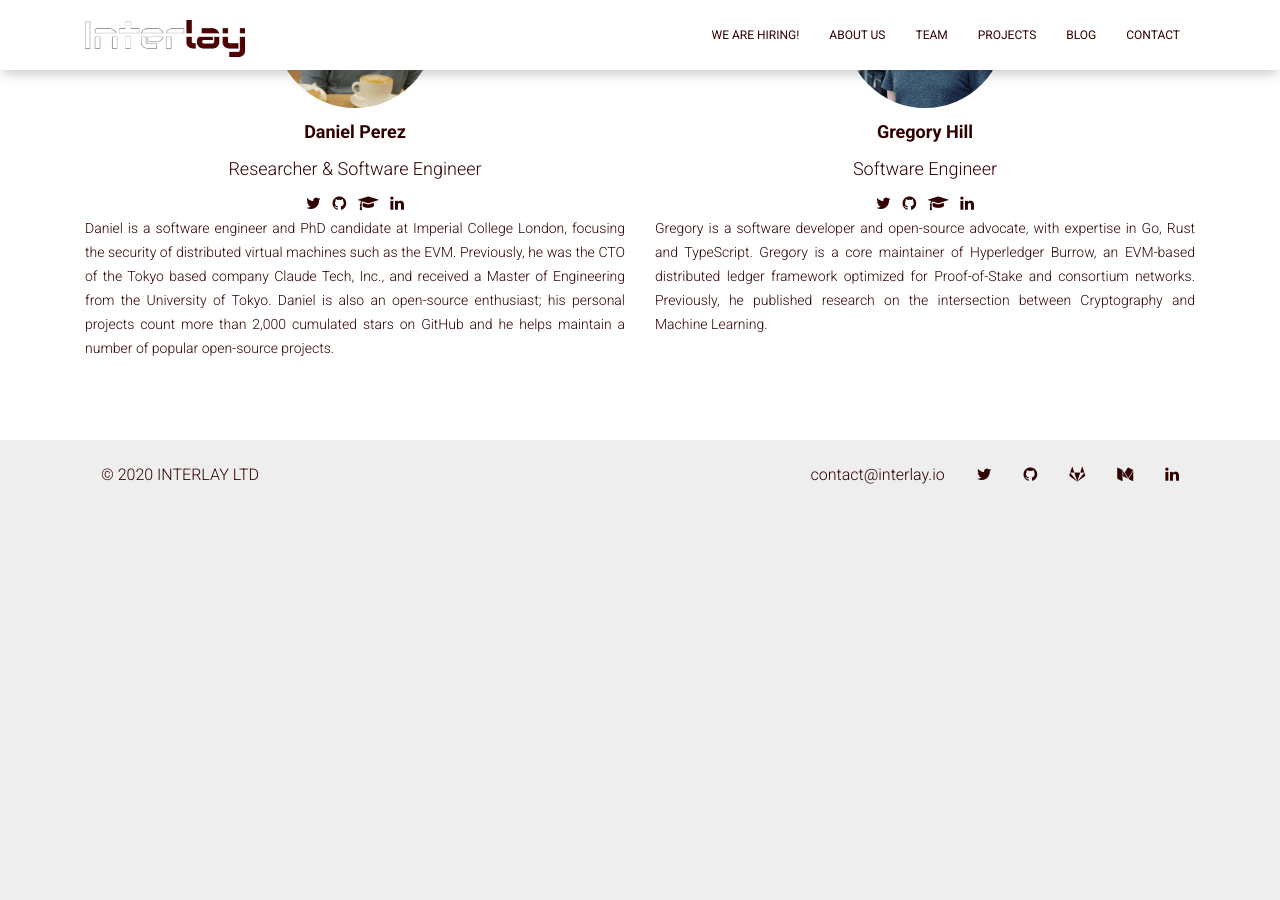
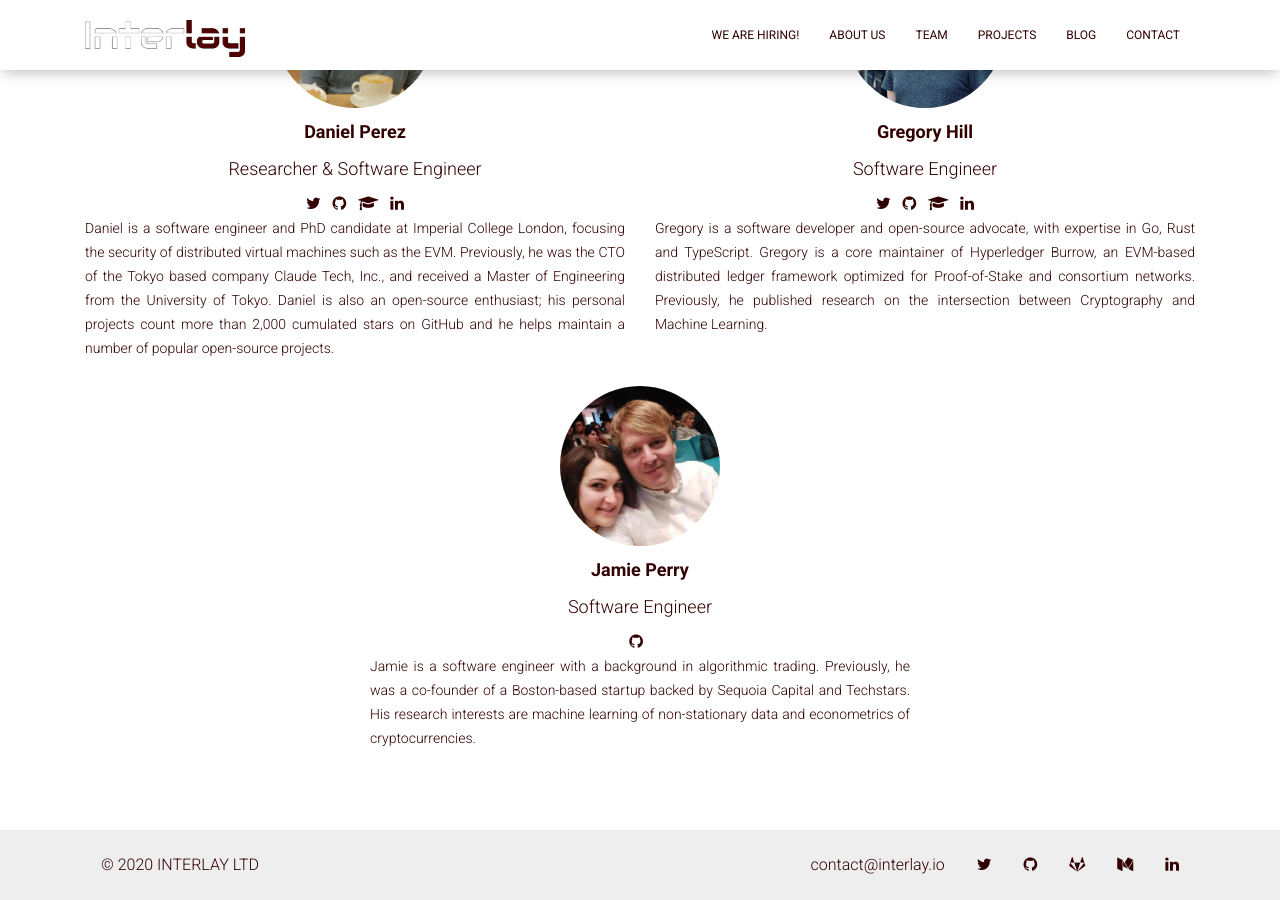
Before and after one commit to interlay/archive-interlay.github.io, a Jekyll site: the page built from team.md, in a window 1280 px wide and 900 px high, scrolled down 1224 px. Built offline with Jekyll 4.4.1, drawn with Linux system fonts in a browser that asks for light colours; before the commit the page ends 1734 px from its top, so only the background shows below that.

Commit message:
added Jamie

```diff
--- a/team.md
+++ b/team.md
@@ -105,6 +105,19 @@ tags: [team]
            Gregory is a software developer and open-source advocate, with expertise in Go, Rust and TypeScript. Gregory is a core maintainer of Hyperledger Burrow, an EVM-based distributed ledger framework optimized for Proof-of-Stake and consortium networks. Previously, he published research on the intersection between Cryptography and Machine Learning.
           </p>
         </div>
+          <div class="offset-md-3 col-md-6 text-center margin-top-small">
+          <a href="https://jaupe.github.io/" target="__blank">
+          <img class="profile-image u-round profile-image" src="/../assets/img/profile/jamie.jpeg" alt="Jamie">
+            <h4><b>Jamie Perry</b></h4>
+          </a>
+          <h4>Software Engineer</h4>
+          <a class="" href="https://github.com/jaupe" target="_blank">
+            <i class="fa fa-github"></i>
+          </a>&nbsp;
+          <p class="text-justify">
+          Jamie is a software engineer with a background in algorithmic trading. Previously, he was a co-founder of a Boston-based startup backed by Sequoia Capital and Techstars.  His research interests are machine learning of non-stationary data and econometrics of cryptocurrencies.
+          </p>
+        </div>
       </div>
     </div>
   </div>
```
Also changed, not shown: assets/img/profile/jamie.jpeg (added).
